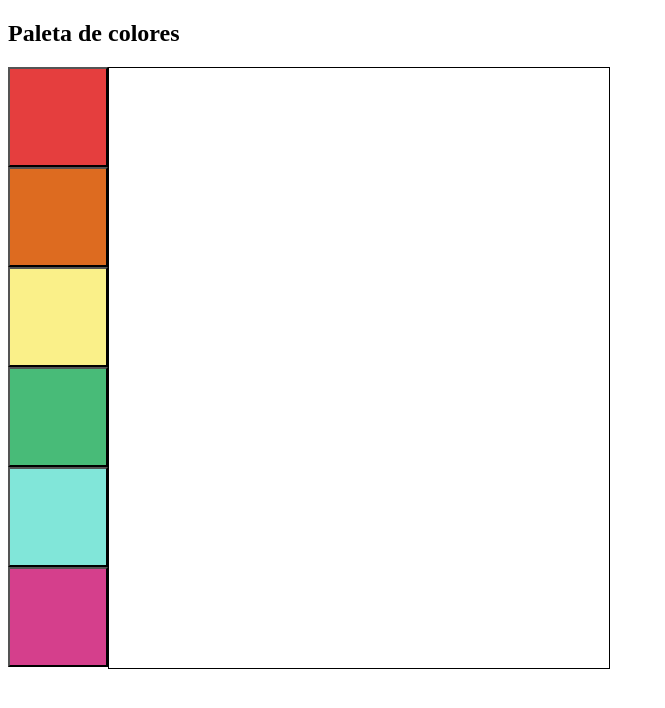
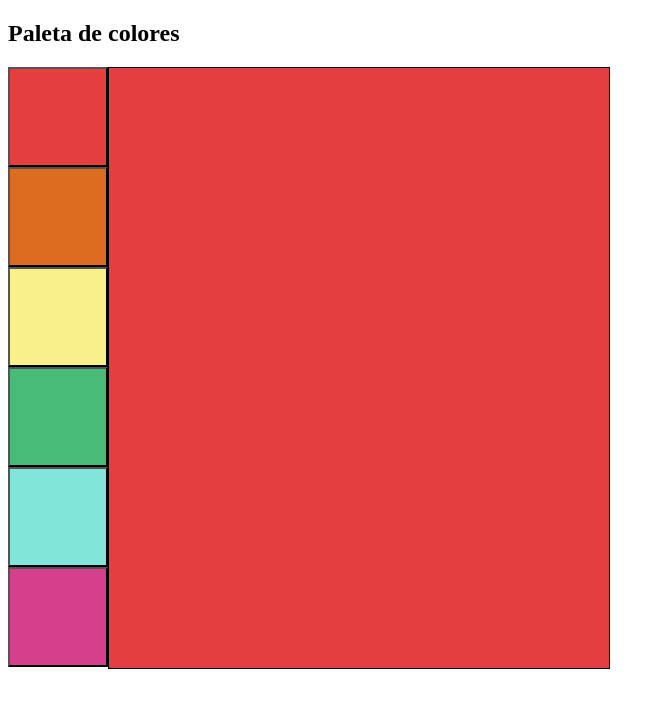
Before and after one commit to MacarenaQuijadaG/Javascript-practia, a plain HTML site: page ejercicio2.html in a window 1280 px wide. Both pictures are taken after a click on the button 58 px from the left and 116 px from the top of the page. Shown: the whole page, without its empty margins (0-665 px from the left). Drawn offline with Linux system fonts and the light colour scheme.

Commit message:
Se incorpora el segundo ejercicio de paletas de colores

```diff
--- /dev/null
+++ b/assets/ejercicio2.js
@@ -0,0 +1,14 @@
+ // ONTIENE INFORMACION SOBRE LOS BOTONES
+ const buttons = document.querySelectorAll('button');
+ const caja = document.getElementById('caja');
+
+ // SE HACE CLICK SOBLE LISTENER
+ buttons.forEach(button => {
+     button.addEventListener('click', function () {
+         //SE AÑADE EL COLOR
+         const color = this.style.backgroundColor;
+
+         //SE AÑADE EL COLOR A LA CAJA
+         caja.style.backgroundColor = color;
+     });
+ });
```
Also changed, not shown: ejercicio2.html (+1 -1 lines), assets/ejercicio1.js (line endings or trailing spaces).
